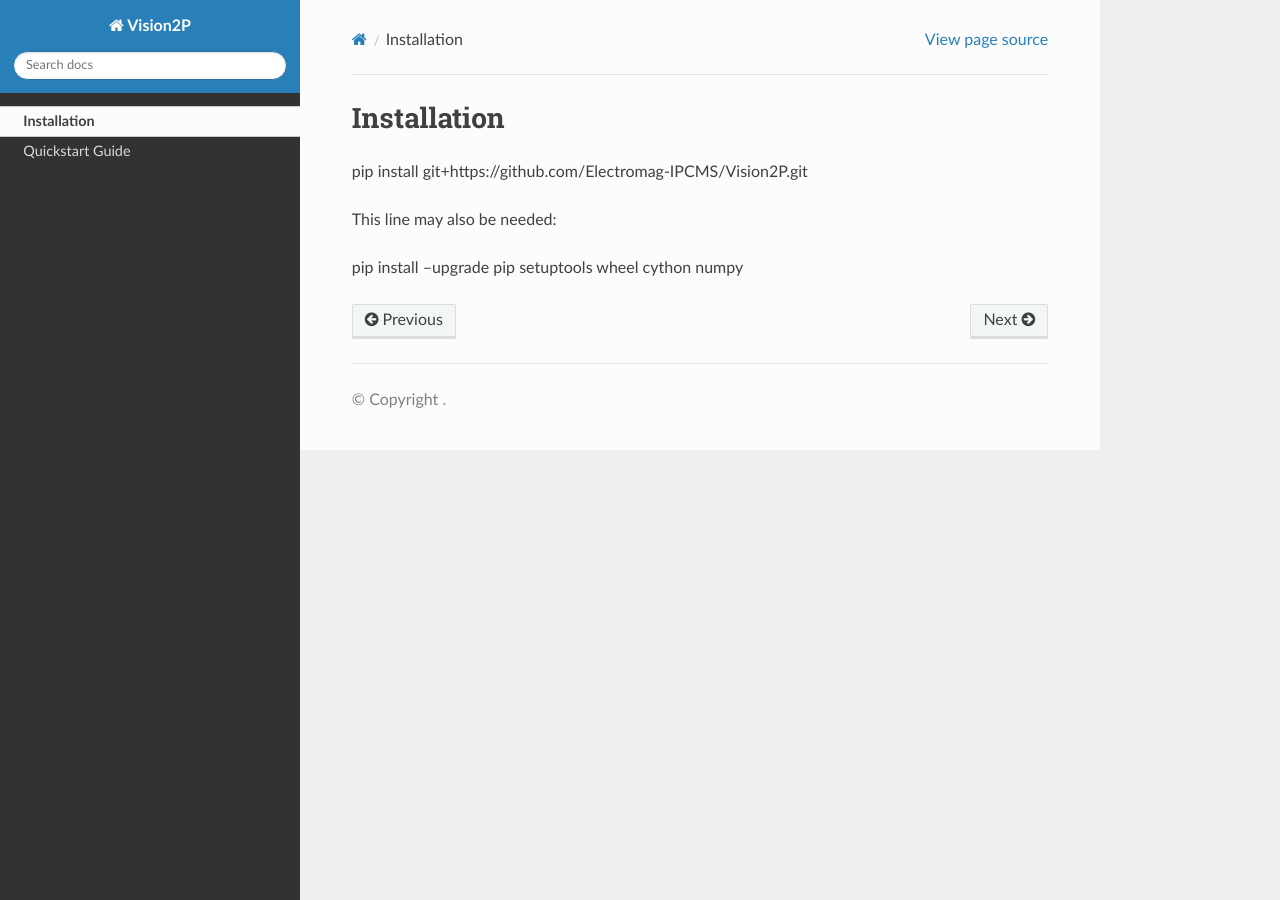
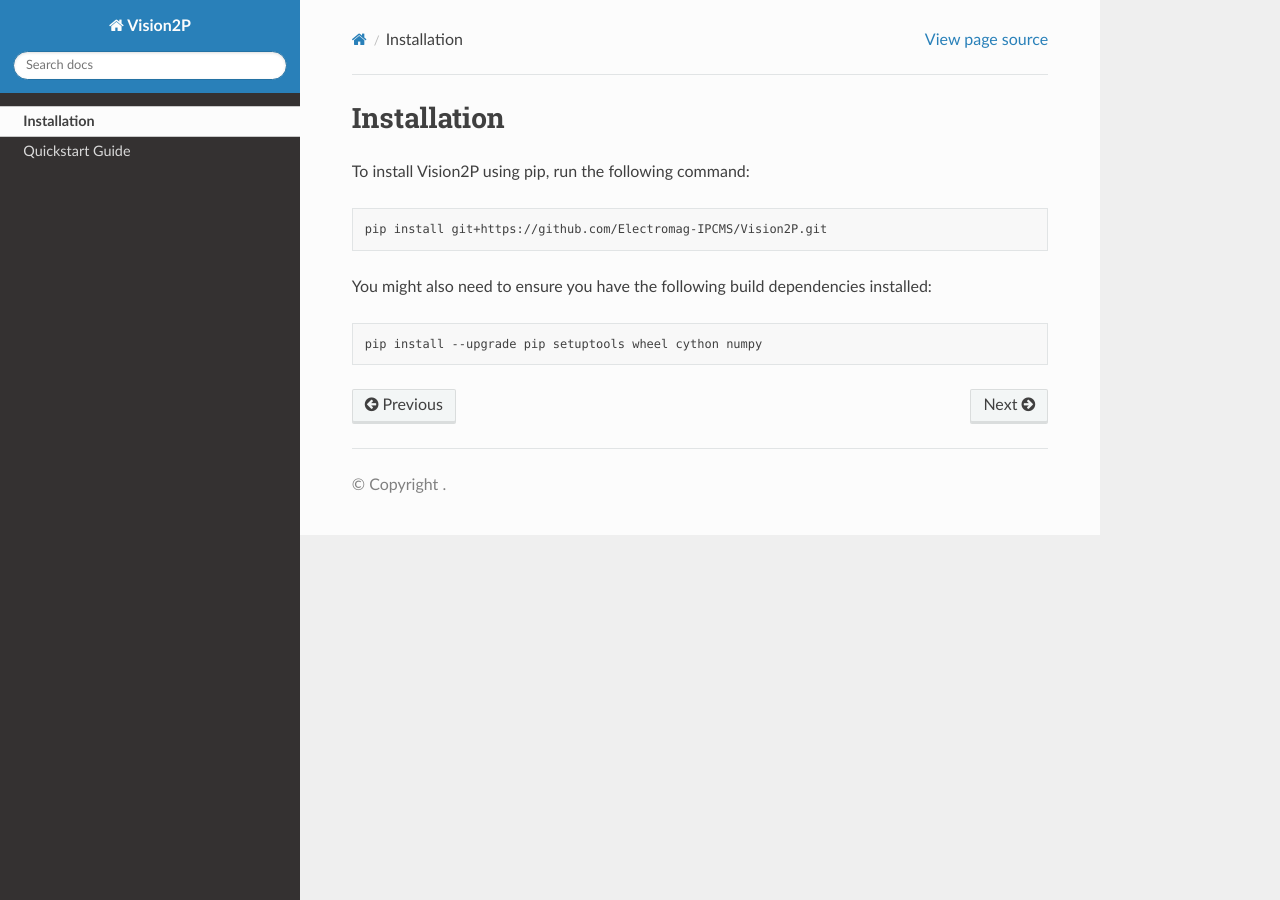
Before and after one commit to Electromag-IPCMS/Vision2P, a Sphinx documentation site: the page built from docs/usage/installation.rst, in a window 1280 px wide. Built offline with Sphinx 7.4.7 and the Read the Docs theme 3.1.0, drawn with Linux system fonts in a browser that asks for light colours.

Commit message:
Update installation.rst

```diff
--- a/docs/usage/installation.rst
+++ b/docs/usage/installation.rst
@@ -1,8 +1,14 @@
 Installation
 ============
 
-pip install git+https://github.com/Electromag-IPCMS/Vision2P.git
+To install Vision2P using pip, run the following command:
 
-This line may also be needed:
+.. code-block:: bash
 
-pip install --upgrade pip setuptools wheel cython numpy
+   pip install git+https://github.com/Electromag-IPCMS/Vision2P.git
+
+You might also need to ensure you have the following build dependencies installed:
+
+.. code-block:: bash
+
+   pip install --upgrade pip setuptools wheel cython numpy
```
